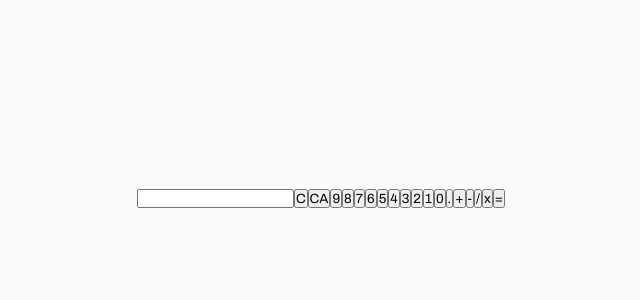
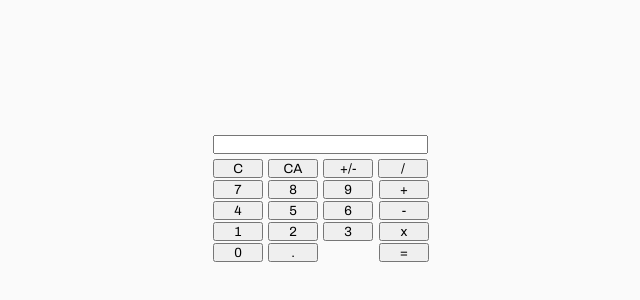
Before and after one commit to gabriellopesdev/app-ideas-implementation, a React (Create React App) app in the folder calculator/: page / in a window 1280 px wide. Shown: the part 202-502 px from the top of the page, without its empty margins (319-959 px from the left). Built offline with nearby package versions, Linux system fonts and the light colour scheme.

Commit message:
basic struct layout

```diff
--- a/calculator/src/components/calculator/index.tsx
+++ b/calculator/src/components/calculator/index.tsx
@@ -1,5 +1,7 @@
 import React, { useState } from 'react'
 import {addValue, subValue, divValue, multiplyValue} from '../../services/calculator'
+
+import './style.css'
 
 function Calculator() {
     let result = 0
@@ -8,7 +10,7 @@
     const [operation, setOperation] = useState('')
     const [editingValue, setEditingValue] = useState('')
 
-    const numbers = ["9", "8", "7", "6", "5", "4", "3",  "2", "1", "0", "."]
+    const numbers = [ "7", "8", "9",  "4", "5", "6",  "1", "2", "3", "0", "."]
 
     function calculate() {
         switch (operation) {
@@ -53,13 +55,35 @@
         setEditingValue(editingValue + value)
     }
     return (
-        <div>
+        <div className="container">
+
+            <div className="display">
                     <input value={editingValue} readOnly type="text"/>
+            </div>
+
+            <div className="headButtons">
+
                 <button onClick={clear}>C</button>
+
                 <button onClick={clearAll}>CA</button>
+
+                <button>+/-</button>
+
+                <button
+                    onClick={(e) => {
+                        handleOperation("/")
+                    }}>/
+                </button>
+
+
+            </div>
+            <div className="leftContent">
+
+                <div className="numbersContainer">
                 {
                         numbers.map( (numberValue: string) => {
                         return (
+                                <div>
                                     <button
                                     value={numberValue}
                                     onClick={(e) => {
@@ -67,10 +91,14 @@
                                             }} >
                                     {numberValue}
                                     </button>
+                                </div>
+
                             )
                         })
                     }
+                </div>
 
+                <div className="rigthContent">
                     <button
                         onClick={(e) => {
                             handleOperation("+")
@@ -79,16 +107,15 @@
                         onClick={(e) => {
                             handleOperation("-")
                         }}>-</button>
-            <button
-                onClick={(e) => {
-                    handleOperation("/")
-                }}>/</button>
+
                     <button
                         onClick={(e) => {
                             handleOperation("*")
                         }}>x</button>
 
                     <button onClick={calculate}>=</button>
+                </div>
+            </div>
             <span>{ currentValue }</span>
         </div>
     )
--- /dev/null
+++ b/calculator/src/components/calculator/style.css
@@ -0,0 +1,43 @@
+
+.leftContent {
+    display: grid;
+    grid-template-columns: 3fr  1fr;
+    margin-top: 2px;
+}
+
+.display {
+    width: 100%;
+}
+
+.rigthContent {
+    display: flex;
+    flex-direction: column;
+    margin-left: 4px;
+}
+
+.headButtons {
+    display: grid;
+    grid-template-columns: repeat(4, 25px);
+    grid-column-gap: 30px;
+}
+.display input{
+    margin-bottom: 5px;
+    width: 215px;
+}
+
+.headButtons button,
+.numbersContainer button,
+.rigthContent button {
+    width: 50px;
+}
+
+.rigthContent button:not(:first-child) {
+    margin-top: 2px;
+}
+
+.numbersContainer {
+    display: grid;
+    grid-column-gap: 25px;
+    grid-row-gap: 2px;
+    grid-template-columns: repeat(3, 30px);
+}
```
Lines whose indentation alone changed are shown as unchanged.
